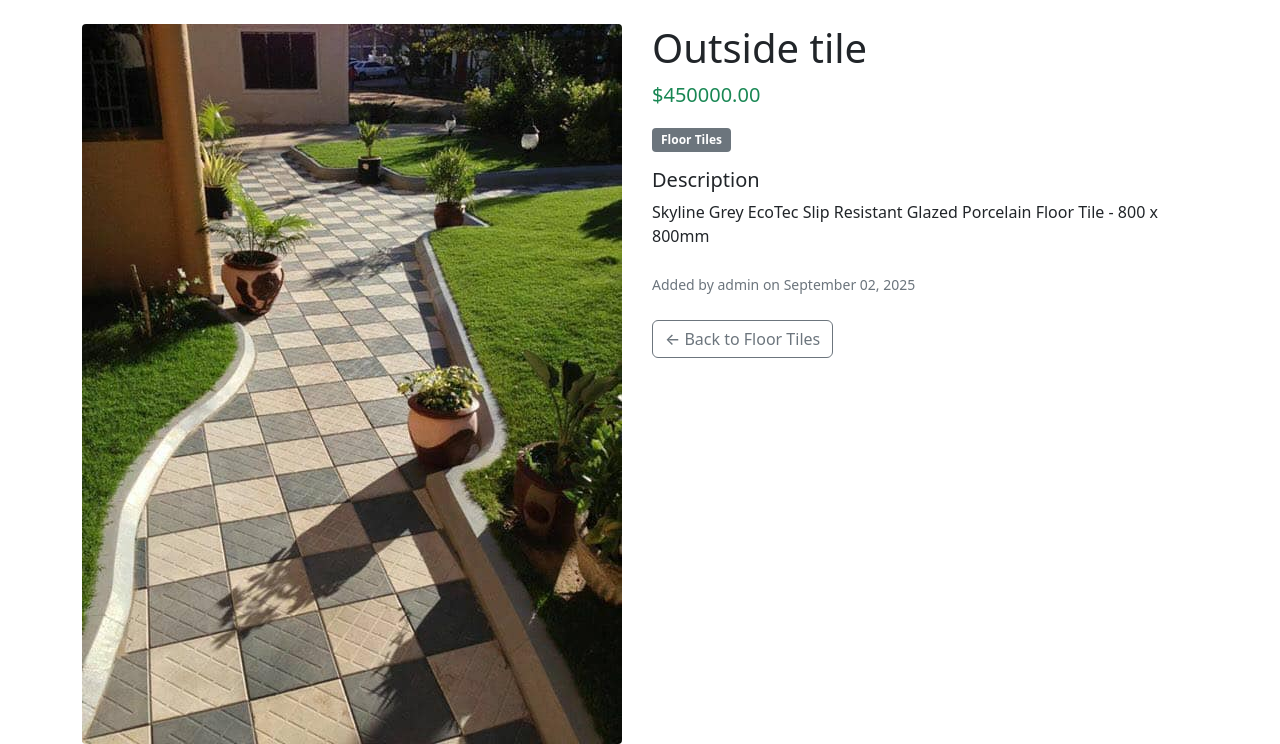
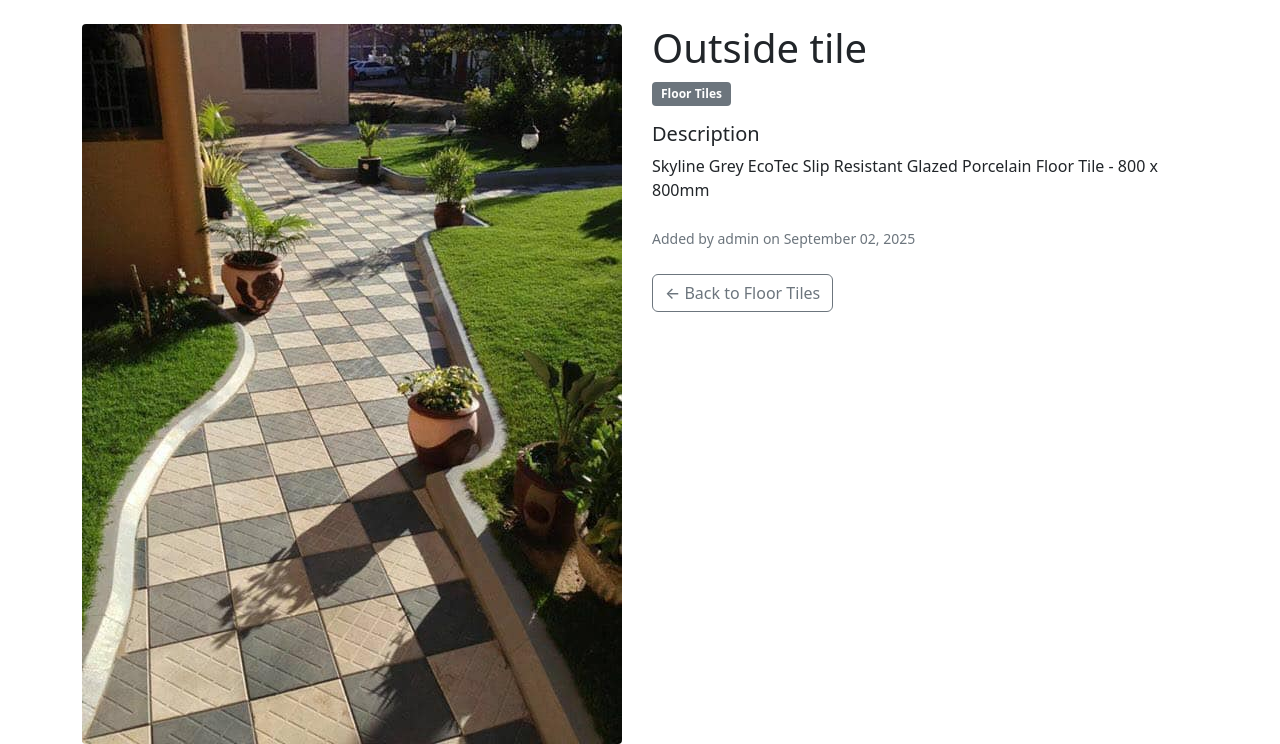
Before and after one commit to snavid/Stumartcot-Construction, a Flask app: page /product/1 in a window 1280 px wide. Shown: the part 62-806 px from the top of the page. Run offline with Flask 3, Linux system fonts and the light colour scheme; parts of the project's set-up code (start-up, migrations or seed data) failed here and were passed over; some libraries are stand-ins or nearby versions.

Commit message:
updated and removed pricing on products details

```diff
--- a/website/templates/product_detail.html
+++ b/website/templates/product_detail.html
@@ -14,8 +14,8 @@
     </div>
     <div class="col-md-6">
         <h1>{{ product.name }}</h1>
-        <p class="lead text-success">${{ "%.2f"|format(product.price) }}</p>
-
+        <!-- <p class="lead text-success">${{ "%.2f"|format(product.price) }}</p>
+         -->
         <div class="mb-3">
             <span class="badge bg-secondary">{{ product.category.name }}</span>
         </div>
```
